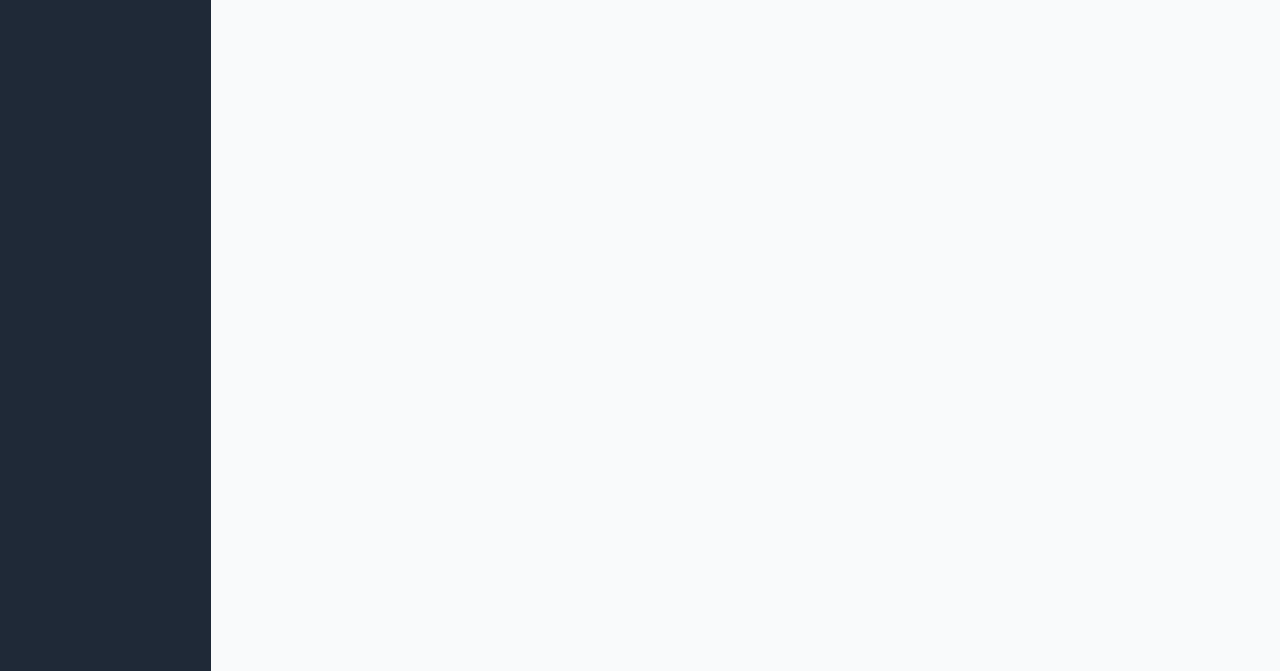
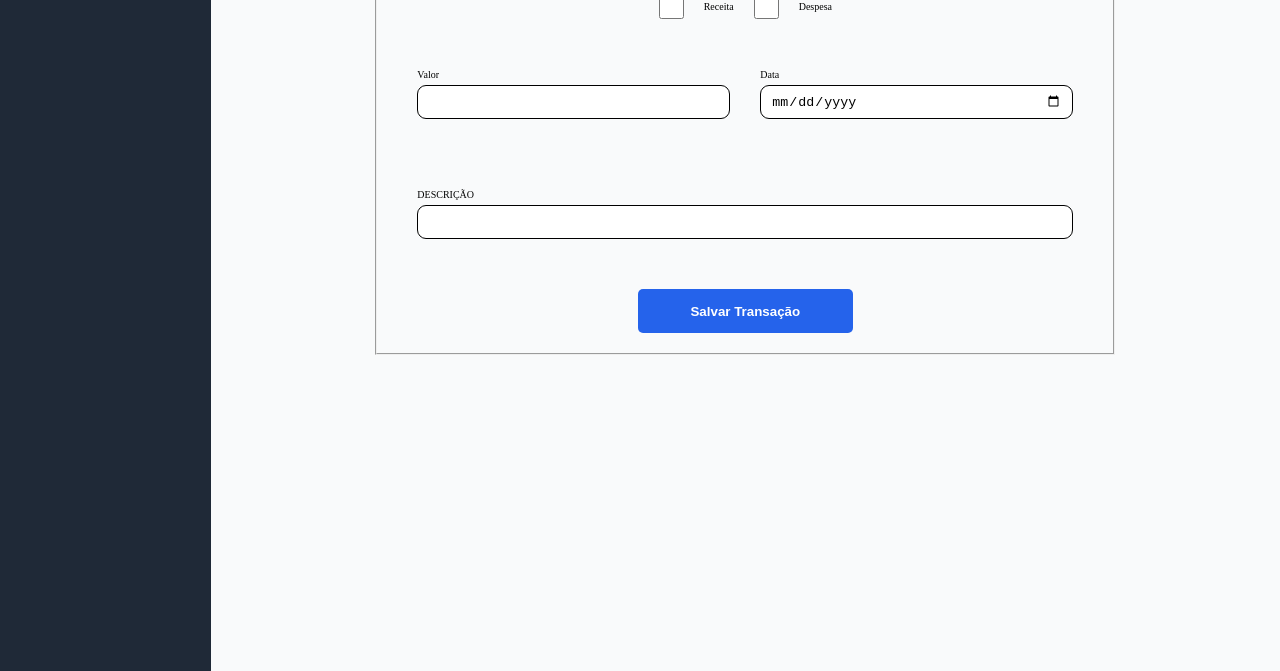
Before and after one commit to Ramon072003/projeto-prog-web-cefet, a plain HTML site: page src/features/new-transaction/new-transaction.html in a window 1280 px wide. Shown: the part 129-800 px from the top of the page. Drawn offline with Linux system fonts and the light colour scheme.

Commit message:
createTransactionPage

```diff
--- /dev/null
+++ b/src/components/input/input.css
@@ -0,0 +1,7 @@
+.input {
+  width: 31.3rem;
+  height: 3.4rem;
+  border: 0.1rem solid black;
+  border-radius: 0.9rem;
+  padding: 1rem;
+}
--- a/src/features/new-transaction/new-transaction.html
+++ b/src/features/new-transaction/new-transaction.html
@@ -5,6 +5,17 @@
     <meta name="viewport" content="width=device-width, initial-scale=1.0" />
     <title>NOVA TRANSAÇÃO</title>
     <link rel="stylesheet" href="/src/layout.css" />
+    <link
+      rel="stylesheet"
+      href="/src/features/new-transaction/style/layout.css"
+    />
+    <link rel="stylesheet" href="/src/components/card/card.css" />
+    <link
+      rel="stylesheet"
+      href="/src/features/new-transaction/style/form.css"
+    />
+    <link rel="stylesheet" href="/src/components/button/button.css" />
+    <link rel="stylesheet" href="/src/components/input/input.css" />
   </head>
   <body>
     <div id="main-layout">
@@ -22,6 +33,44 @@
       </aside>
       <div id="main-section">
         <h1 class="title-sections">Nova Transação</h1>
+        <div id="new-transaction-layout">
+          <form action="" id="form-layout">
+            <fieldset style="padding: 2rem">
+              <legend class="title-card">📝 Dados da Transação</legend>
+              <div id="form-section">
+                <div id="checkbox-layout">
+                  <input type="checkbox" name="gain" />
+                  <label for="gain">Receita</label>
+                  <input type="checkbox" name="lost" />
+                  <label for="lost">Despesa</label>
+                </div>
+                <div id="section-date-value">
+                  <div class="section-input-label">
+                    <label>Valor</label>
+                    <input type="number" class="input" />
+                  </div>
+                  <div class="section-input-label">
+                    <label>Data</label>
+                    <input type="date" class="input" />
+                  </div>
+                </div>
+                <div id="description-section" class="section-input-label">
+                  <label>DESCRIÇÃO</label>
+                  <input type="text" class="input" />
+                </div>
+                <div
+                  style="
+                    display: flex;
+                    justify-content: center;
+                    align-items: center;
+                  "
+                >
+                  <button class="button">Salvar Transação</button>
+                </div>
+              </div>
+            </fieldset>
+          </form>
+        </div>
       </div>
     </div>
   </body>
--- /dev/null
+++ b/src/features/new-transaction/style/form.css
@@ -0,0 +1,64 @@
+#form-section {
+  display: flex;
+  flex-direction: column;
+  gap: 3rem;
+}
+
+#section-date-value {
+  display: flex;
+  flex-direction: row;
+  gap: 3rem;
+  padding: 2rem;
+}
+
+@media screen and (max-width: 75rem) {
+  #section-date-value {
+    display: flex;
+    flex-direction: column;
+    gap: 3rem;
+    padding: 2rem;
+  }
+}
+#description-section {
+  justify-content: center;
+  align-items: start;
+  padding: 2rem;
+}
+
+#description-section input {
+  width: 100%;
+}
+
+.section-input-label {
+  display: flex;
+  flex-direction: column;
+  text-align: left;
+  gap: 0.5rem;
+}
+
+.fieldset-layout {
+  width: 100%;
+}
+
+#type-transaction-layout {
+  display: flex;
+  flex-direction: row;
+  justify-content: center;
+  align-items: center;
+  width: 100%;
+  height: 100%;
+  gap: 1rem;
+}
+
+#checkbox-layout {
+  display: flex;
+  flex-direction: row;
+  gap: 2rem;
+  justify-content: center;
+  align-items: center;
+}
+
+#checkbox-layout input {
+  width: 2.5rem;
+  height: 2.5rem;
+}
--- /dev/null
+++ b/src/features/new-transaction/style/layout.css
@@ -0,0 +1,5 @@
+#new-transaction-layout {
+  display: flex;
+  justify-content: center;
+  align-items: center;
+}
--- a/src/layout.css
+++ b/src/layout.css
@@ -16,17 +16,17 @@ html {
   display: flex;
   flex-direction: row;
   width: 100%;
+  min-height: 100vh;
 }
 
 #main-sidebar {
   width: 20vw;
-  height: 100vh;
   background-color: var(--sidebar-color);
 }
 
 #main-section {
   width: 100vw;
-  height: 100vh;
+  min-height: 100vh;
   padding: 4.5rem;
   background-color: #f9fafb;
 }
```
Also changed, not shown: src/features/dashboard/styles/layout.css (+18 -3 lines).
